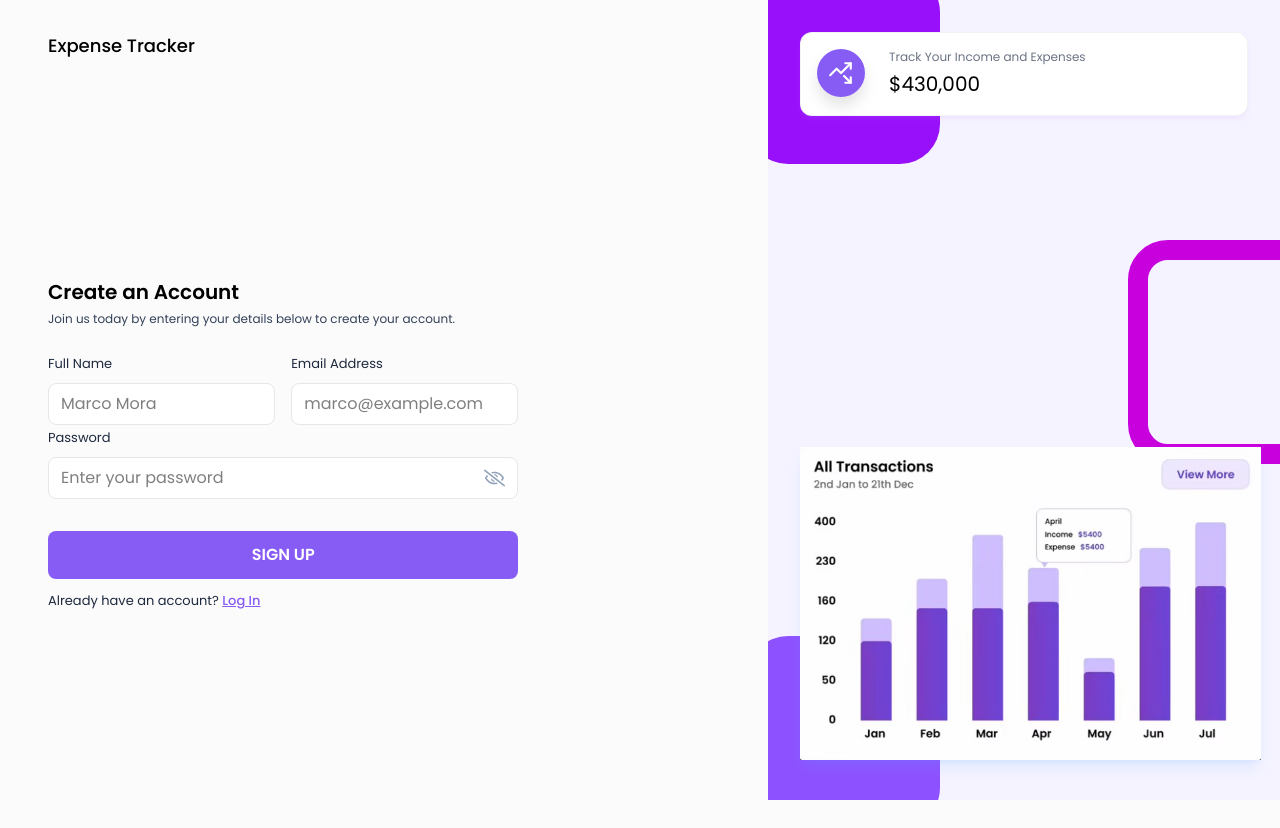
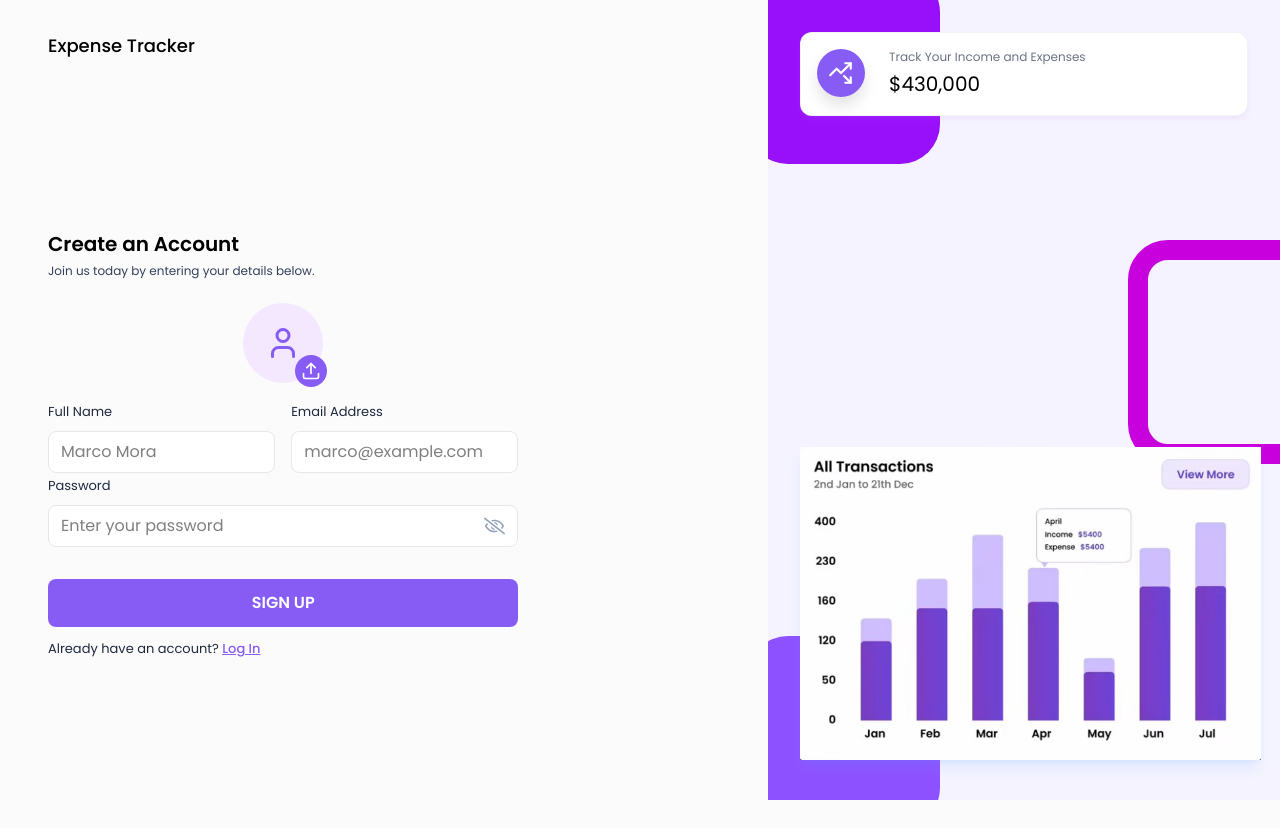
Before and after one commit to moramarcomg/expenseTracker, a React (Vite) app in the folder frontend/expense-tracker/: page /signUp in a window 1280 px wide. Built offline with nearby package versions, Linux system fonts and the light colour scheme.

Commit message:
Feat: Adding information and pfp

```diff
--- /dev/null
+++ b/frontend/expense-tracker/src/components/Inputs/ProfilePhotoSelector.jsx
@@ -0,0 +1,69 @@
+import React from 'react'
+import { LuUser, LuUpload, LuTrash } from 'react-icons/lu'
+
+const ProfilePhotoSelector = ({ image, onImageSelect }) => {
+    const inputRef = React.useRef(null);
+    const [previewUrl, setPreviewUrl] = React.useState(null);
+
+    const handleImageSelect = (event) => {
+        const file = event.target.files[0];
+        if (file) {
+            onImageSelect(file);
+            const url = URL.createObjectURL(file);
+            setPreviewUrl(url);
+        }
+    };
+
+    const handleRemoveImage = () => {
+        onImageSelect(null);
+        setPreviewUrl(null);
+    };
+
+    const onChooseFile = () => {
+        inputRef.current.click();
+    };
+
+    return (
+        <div className="flex items-center gap-6 mb-4">
+            <input
+                type="file"
+                accept="image/*"
+                ref={inputRef}
+                onChange={handleImageSelect}
+                className="hidden"
+            />
+
+            {!image ? (
+                <div className="relative w-20 h-20">
+                    <div className="w-20 h-20 flex items-center justify-center bg-purple-100 rounded-full">
+                        <LuUser className="text-4xl text-primary" />
+                    </div>
+                    <button
+                        type="button"
+                        className="w-8 h-8 flex items-center justify-center bg-primary text-white rounded-full absolute -bottom-1 -right-1 cursor-pointer"
+                        onClick={onChooseFile}
+                    >
+                        <LuUpload size={20} />
+                    </button>
+                </div>
+            ) : (
+                <div className="relative w-20 h-20">
+                    <img
+                        src={previewUrl}
+                        alt="Profile Photo"
+                        className="w-20 h-20 rounded-full object-cover"
+                    />
+                    <button
+                        type="button"
+                        className="w-8 h-8 flex items-center justify-center bg-red-500 text-white rounded-full absolute -bottom-1 -right-1 cursor-pointer"
+                        onClick={handleRemoveImage}
+                    >
+                        <LuTrash size={14} />
+                    </button>
+                </div>
+            )}
+        </div>
+    );
+}
+
+export default ProfilePhotoSelector
--- a/frontend/expense-tracker/src/pages/Auth/SignUp.jsx
+++ b/frontend/expense-tracker/src/pages/Auth/SignUp.jsx
@@ -2,6 +2,7 @@ import React, { useState } from 'react'
 import { useNavigate, Link } from 'react-router-dom'
 import AuthLayout from '../../components/layouts/AuthLayout'
 import Input from '../../components/Inputs/Input'
+import ProfilePhotoSelector from '../../components/Inputs/ProfilePhotoSelector'
 import { validateEmail } from '../../utils/helper'
 
 const SignUp = () => {
@@ -17,6 +18,26 @@ const SignUp = () => {
   //Handle Sign Up Form Submit
   const handleSignUp = async (e) => {
     e.preventDefault();
+
+    let profilePicUrl = "";
+
+    if(!fullName){
+      setError("Please enter your full name");
+      return;
+    }
+    if(!validateEmail(email)){
+      setError("Please enter a valid email address");
+      return;
+    }
+    if(!password){
+      setError("Please enter your password");
+      return;
+    }
+
+    setError(null);
+
+    // Sign Up API Call
+
   }
 
   return (
@@ -24,10 +45,15 @@ const SignUp = () => {
       <div className="lg:w-[70%] h-3/4 md:h-full flex flex-col justify-center">
         <h3 className="text-xl font-semibold text-black">Create an Account</h3>
         <p className="text-xs text-slate-700 mt-1.25 mb-6">
-          Join us today by entering your details below to create your account.
+          Join us today by entering your details below.
         </p>
 
         <form onSubmit={handleSignUp}>
+
+          <div className="flex justify-center">
+            <ProfilePhotoSelector image={profilePic} onImageSelect={setProfilePic} />
+          </div>
+
           <div className="flex gap-4">
             <div className="flex-1">
               <Input
--- a/frontend/expense-tracker/src/utils/helper.js
+++ b/frontend/expense-tracker/src/utils/helper.js
@@ -1,5 +1,4 @@
 export const validateEmail = (email) => {
-  return String(email)
-    .toLowerCase()
-    .match(/^[^\s@]+@[^\s@]+\.[^\s@]+$/);
+  const regex = /^[^\s@]+@[^\s@]+\.[^\s@]+$/;
+  return regex.test(email);
 };
```
